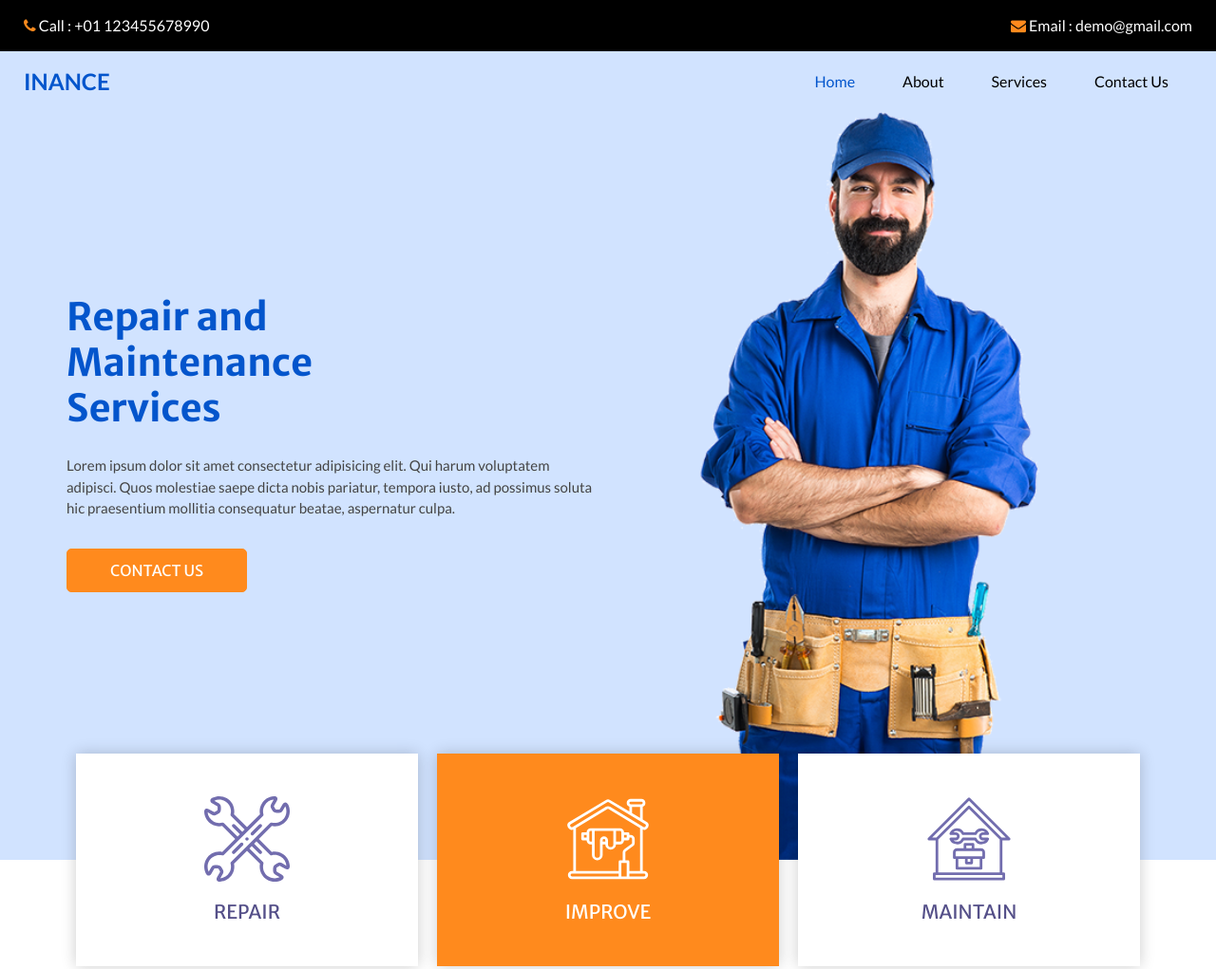
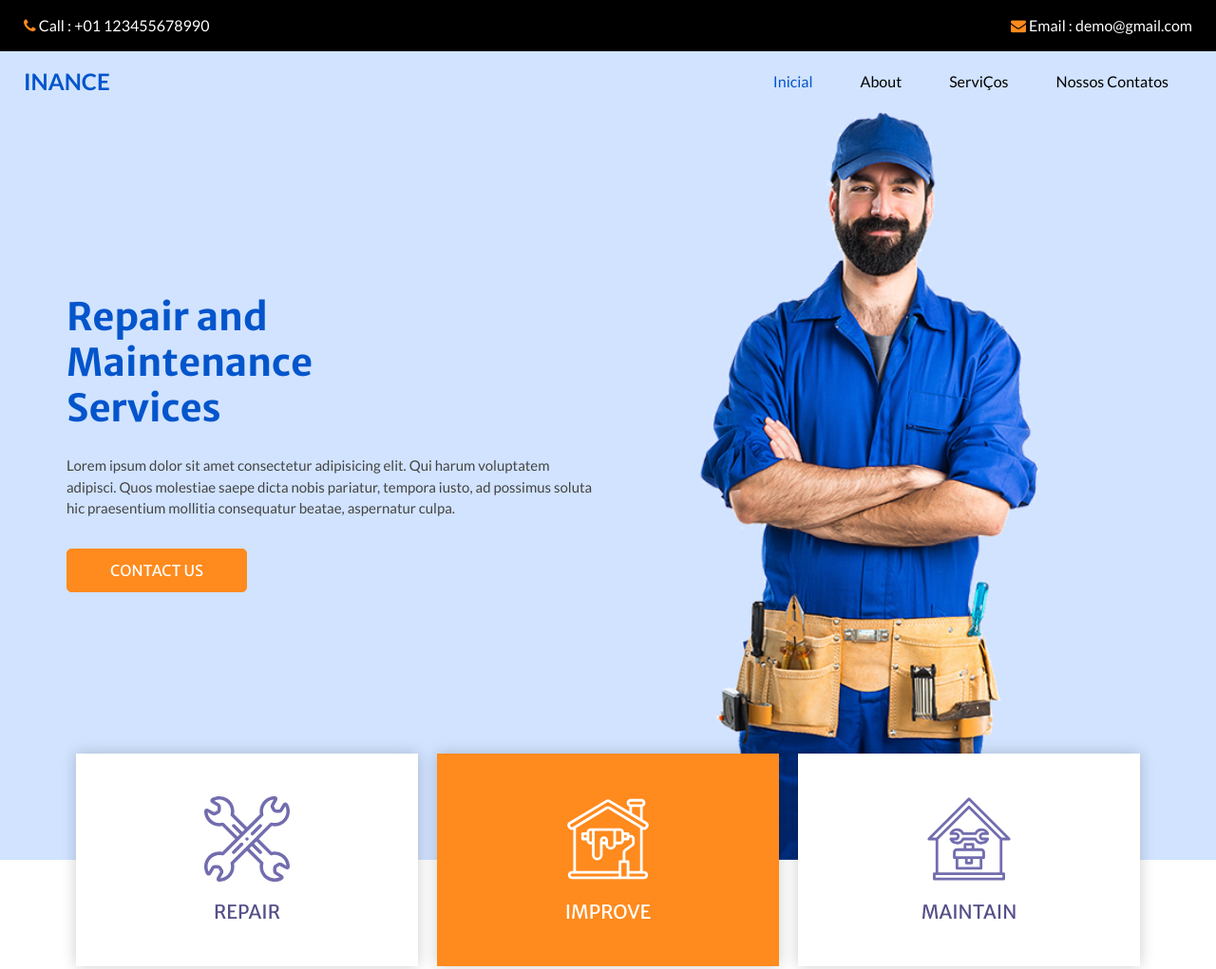
Before and after one commit to ezekiel9m/app-site-aula-devops-2, a plain HTML site: page index.html in a window 1280 px wide. Shown: the top 1021 px of the page at 95% size. Drawn offline with nearby package versions, Linux system fonts and the light colour scheme; some packages are replaced by stand-ins of ours.

```diff
--- a/index.html
+++ b/index.html
@@ -66,16 +66,16 @@
             <div class="collapse navbar-collapse" id="navbarSupportedContent">
               <ul class="navbar-nav ">
                 <li class="nav-item active">
-                  <a class="nav-link" href="index.html">Home <span class="sr-only">(current)</span></a>
+                  <a class="nav-link" href="index.html">Inicial <span class="sr-only">(current)</span></a>
                 </li>
                 <li class="nav-item">
                   <a class="nav-link" href="about.html"> About</a>
                 </li>
                 <li class="nav-item">
-                  <a class="nav-link" href="service.html">Services</a>
+                  <a class="nav-link" href="service.html">ServiÇos</a>
                 </li>
                 <li class="nav-item">
-                  <a class="nav-link" href="contact.html">Contact Us</a>
+                  <a class="nav-link" href="contact.html">Nossos Contatos</a>
                 </li>
               </ul>
             </div>
```
